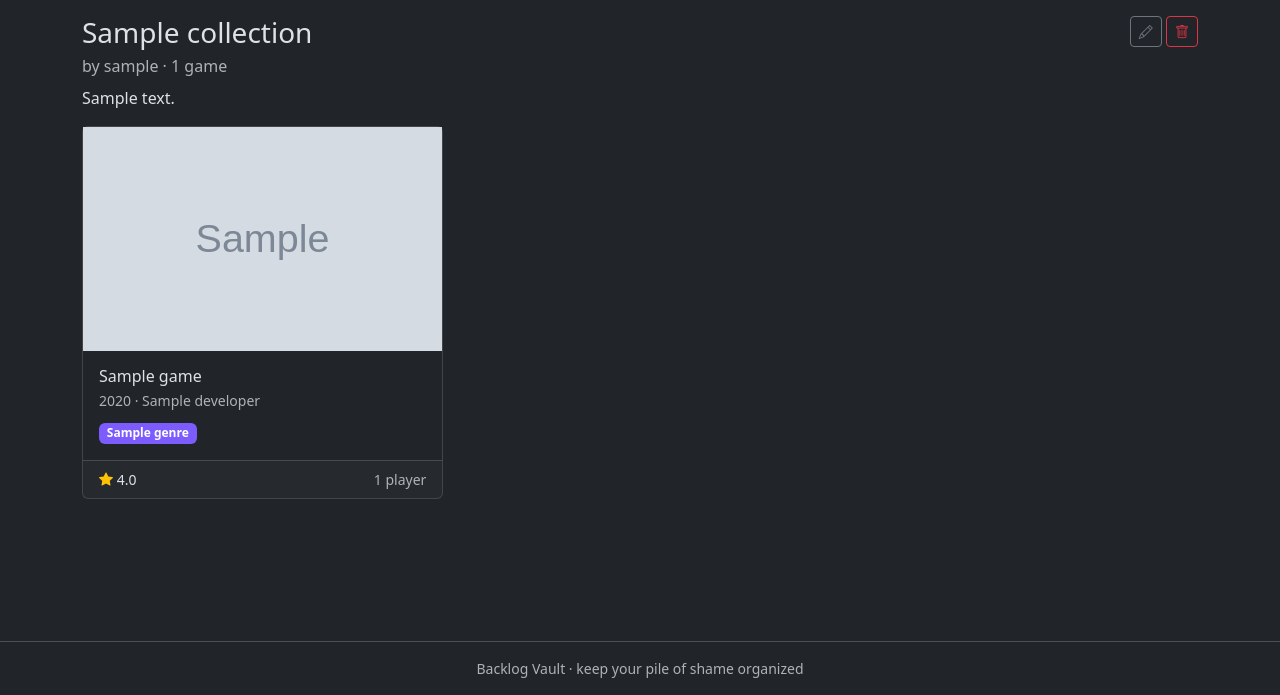
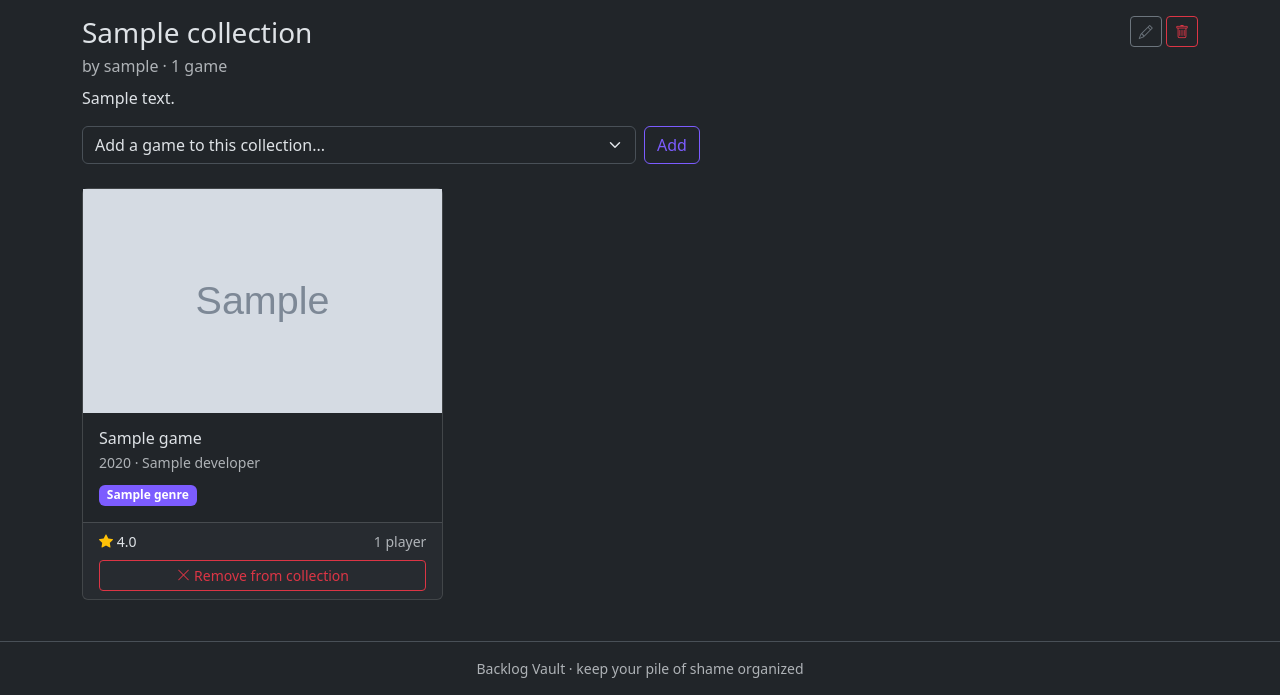
Before and after one commit to CemXokenc/backlog_vault, a Django app: page /collections/1/ in a window 1280 px wide. Shown: the part 105-800 px from the top of the page. Run offline with Django 5.2, Linux system fonts and the light colour scheme; a user stored in the database is signed in; tables that the repository leaves empty hold one stand-in row (values such as "Sample post"); grey boxes marked "Sample" are stand-in pictures.

Commit message:
add views to add and remove games in collections

```diff
--- a/templates/vault/collection_detail.html
+++ b/templates/vault/collection_detail.html
@@ -23,10 +23,12 @@
     </div>
     {% if is_owner %}
       <div class="text-nowrap">
-        <a class="btn btn-sm btn-outline-secondary" href="{% url 'vault:collection-update' collection.pk %}" title="Edit">
+        <a class="btn btn-sm btn-outline-secondary" href="{% url 'vault:collection-update' collection.pk %}"
+           title="Edit">
           <i class="bi bi-pencil"></i>
         </a>
-        <a class="btn btn-sm btn-outline-danger" href="{% url 'vault:collection-delete' collection.pk %}" title="Delete">
+        <a class="btn btn-sm btn-outline-danger" href="{% url 'vault:collection-delete' collection.pk %}"
+           title="Delete">
           <i class="bi bi-trash"></i>
         </a>
       </div>
@@ -34,7 +36,6 @@
   </div>
 
   {% if is_owner %}
-    {% comment "Uncomment in commit 8 (collection-add-game)" %}
     <form method="post" action="{% url 'vault:collection-add-game' collection.pk %}" class="row g-2 mb-4">
       {% csrf_token %}
       <div class="col-sm-8 col-md-6">
@@ -49,16 +50,13 @@
         <button type="submit" class="btn btn-outline-primary">Add</button>
       </div>
     </form>
-    {% endcomment %}
   {% endif %}
 
   {% if games %}
     <div class="row row-cols-1 row-cols-sm-2 row-cols-lg-3 g-3">
       {% for game in games %}
         {% if is_owner %}
-          {% comment "Uncomment in commit 8 (collection-remove-game)" %}
           {% url 'vault:collection-remove-game' collection.pk game.pk as remove_url %}
-          {% endcomment %}
         {% endif %}
         {% include "includes/game_card.html" with remove_action=remove_url %}
       {% endfor %}
--- a/templates/vault/game_detail.html
+++ b/templates/vault/game_detail.html
@@ -106,7 +106,6 @@
             {% endfor %}
           </div>
         {% endif %}
-        {% comment "Uncomment in commit 8 (collection-add-game)" %}
         <div class="dropdown">
           <button class="btn btn-outline-primary btn-sm dropdown-toggle" type="button"
                   data-bs-toggle="dropdown" aria-expanded="false">
@@ -127,7 +126,6 @@
             {% endfor %}
           </ul>
         </div>
-        {% endcomment %}
       </div>
 
       {% if game.description %}
--- a/vault/urls.py
+++ b/vault/urls.py
@@ -29,6 +29,8 @@ from vault.views import (
     CollectionCreateView,
     CollectionUpdateView,
     CollectionDeleteView,
+    collection_add_game,
+    collection_remove_game,
 )
 
 urlpatterns = [
@@ -132,6 +134,16 @@ urlpatterns = [
         CollectionDeleteView.as_view(),
         name="collection-delete",
     ),
+    path(
+        "collections/<int:pk>/games/add/",
+        collection_add_game,
+        name="collection-add-game",
+    ),
+    path(
+        "collections/<int:pk>/games/<int:game_pk>/remove/",
+        collection_remove_game,
+        name="collection-remove-game",
+    ),
 ]
 
 app_name = "vault"
--- a/vault/views.py
+++ b/vault/views.py
@@ -4,9 +4,12 @@ from django.contrib.auth.decorators import login_required
 from django.contrib.auth.mixins import LoginRequiredMixin
 from django.contrib.messages.views import SuccessMessageMixin
 from django.db.models import Count, Q, Avg
+from django.http import Http404
 from django.shortcuts import render, redirect, get_object_or_404
 from django.urls import reverse_lazy
+from django.utils.http import url_has_allowed_host_and_scheme
 from django.views import generic
+from django.views.decorators.http import require_POST
 
 from vault.forms import (
     GamerCreationForm,
@@ -249,10 +252,12 @@ class GameDetailView(
             gamer=self.request.user,
             game=self.object,
         ).first()
-
         context["game_collections"] = self.object.collections.select_related(
             "owner",
         )
+        context["addable_collections"] = Collection.objects.filter(
+            owner=self.request.user,
+        ).exclude(games=self.object)
 
         return context
 
@@ -486,3 +491,44 @@ class CollectionDeleteView(
 
     def get_queryset(self):
         return Collection.objects.filter(owner=self.request.user)
+
+
+@login_required
+@require_POST
+def collection_add_game(request, pk):
+    collection = get_object_or_404(Collection, pk=pk, owner=request.user)
+    game_pk = request.POST.get("game", "")
+    if not game_pk.isdigit():
+        raise Http404("Game not found")
+    game = get_object_or_404(Game, pk=game_pk)
+    if collection.games.filter(pk=game.pk).exists():
+        messages.info(
+            request,
+            f"{game.title} is already in {collection.title}.",
+        )
+    else:
+        collection.games.add(game)
+        messages.success(
+            request,
+            f"{game.title} was added to {collection.title}.",
+        )
+    next_url = request.POST.get("next", "")
+    if url_has_allowed_host_and_scheme(
+        next_url,
+        allowed_hosts={request.get_host()},
+    ):
+        return redirect(next_url)
+    return redirect(collection)
+
+
+@login_required
+@require_POST
+def collection_remove_game(request, pk, game_pk):
+    collection = get_object_or_404(Collection, pk=pk, owner=request.user)
+    game = get_object_or_404(Game, pk=game_pk)
+    collection.games.remove(game)
+    messages.success(
+        request,
+        f"{game.title} was removed from {collection.title}.",
+    )
+    return redirect(collection)
```
